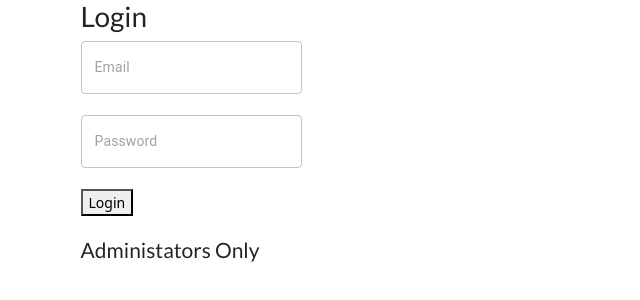
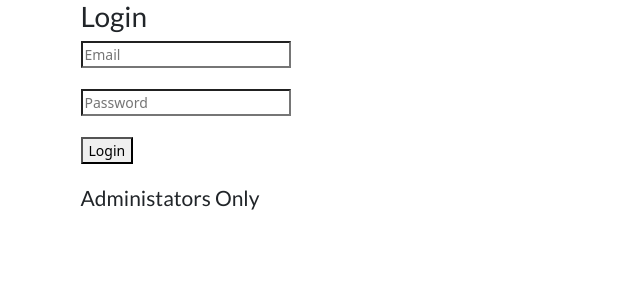
Before and after one commit to ErwinTheBeast/Employeement-Management-System, a React (Create React App) app: page / in a window 1280 px wide. Shown: the top 300 px of the page, without its empty margins (0-640 px from the left). Built offline with nearby package versions, Linux system fonts and the light colour scheme.

Commit message:
Update Form.tsx

```diff
--- a/src/Form.tsx
+++ b/src/Form.tsx
@@ -1,5 +1,4 @@
 import React, { useState } from "react"; // useState hook
-import { TextField } from "@mui/material";
 import { useFormik } from "formik"; // useFormik hook
 import * as Yup from "yup"; // Import everything from yup
 import App from "./Dashboard/App";
@@ -32,7 +31,7 @@ const SignIn = () => {
         ) : (
           <form onSubmit={formik.handleSubmit}>
             <h2>Login</h2>
-            <TextField
+            <input
               name="email"
               type="text"
               placeholder="Email"
@@ -47,11 +46,10 @@ const SignIn = () => {
               <div className="error_msg">{formik.errors.email}</div>
             ) : null}
 
-            <TextField
+            <input
               name="password"
-              type="password"
+              type="password" // so that typed-in text is not visible
               placeholder="Password"
-              className="textField"
               onChange={formik.handleChange}
               value={formik.values.password}
             />
```
